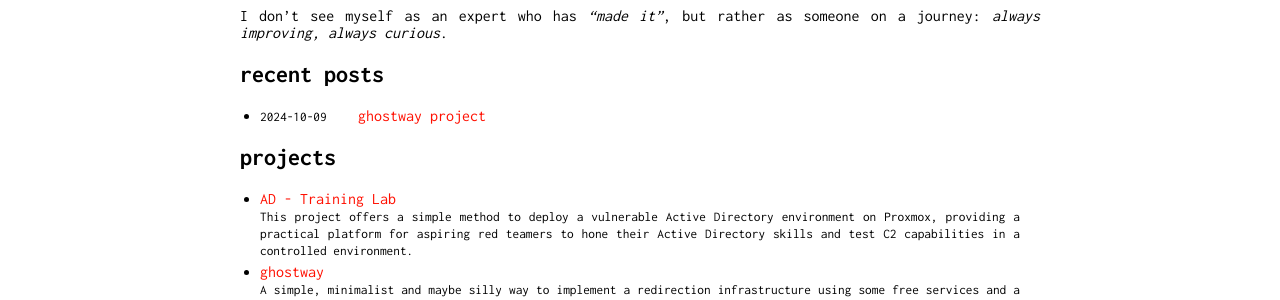
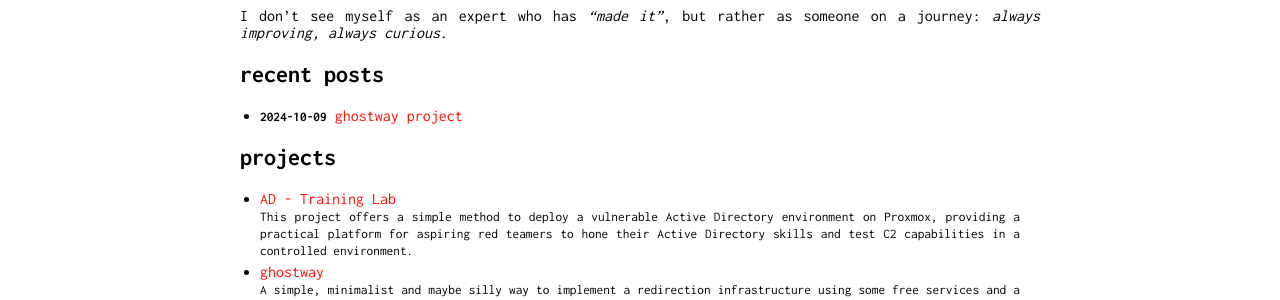
Before and after one commit to brmkit/brmkit.github.io, a Jekyll site: the page built from index.md, in a window 1280 px wide. Shown: the part 406-706 px from the top of the page. Built offline with Jekyll 4.4.1, drawn with Linux system fonts in a browser that asks for light colours.

Commit message:
style fix

```diff
--- a/index.md
+++ b/index.md
@@ -30,12 +30,11 @@ I don’t see myself as an expert who has *“made it”*, but rather as someone
     {% else %}
         {% for post in blog_posts limit:3 %}
             <li class="posts-list">
-                    <div style="display: inline-block; width: 90px">
-                        <small>{{ post.date | date: "%Y-%m-%d" }}</small>
+                    <div>
+                        <small><b>{{ post.date | date: "%Y-%m-%d" }}</b></small>
+                        <a class="una" href="{{ site.baseurl }}{{ post.url }}"><span>{{ post.title }}</span></a>
                     </div>
-                    <a class="una" href="{{ site.baseurl }}{{ post.url }}">
-                        <span>{{ post.title }}</span>
-                    </a>
+                <small>{{ posts.description }}</small>
             </li>
             {% if forloop.last %}</ul>{% endif %}
         {% endfor %}
```
